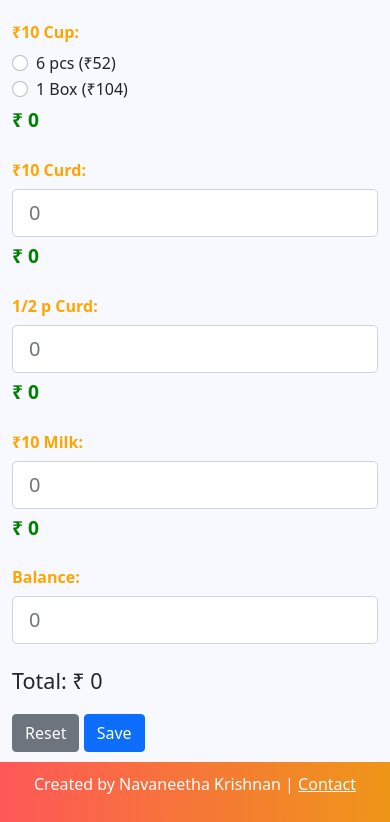
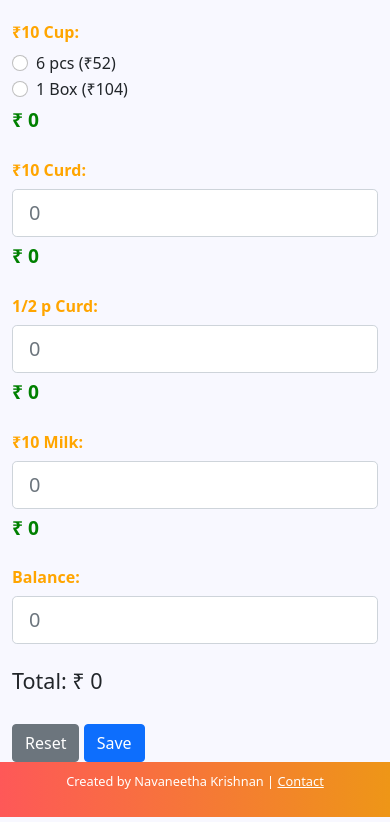
Before and after one commit to Navaneetha-Krishnan-S/ArokyaMilk_price_calculator-, a plain HTML site: page index.html in a window 390 px wide. Shown: the part 755-1577 px from the top of the page. Drawn offline with nearby package versions, Linux system fonts and the light colour scheme.

Commit message:
Update index.html

```diff
--- a/index.html
+++ b/index.html
@@ -17,6 +17,9 @@
         body {
             background-color: ghostwhite;
             min-height: 100vh;
+            display: flex;
+            flex-direction: column;
+            margin: 0;
         }
         .form-label {
             font-weight: bold;
@@ -35,14 +38,22 @@
         }
         .button-group {
             margin-top: 20px;
-            margin-bottom: 10px;
         }
         .footer {
             background: linear-gradient(to right, #FE5858, #EE9617);
-            padding: 10px;
+            padding: 15px;
             color: white;
             text-align: center;
-
+            margin-top: auto; /* Push footer to the bottom */
+        }
+        @media (max-width: 576px) {
+            .footer {
+                font-size: 0.8rem;
+                padding: 10px;
+            }
+            .button-group {
+                margin-top: 30px;
+            }
         }
     </style>
 </head>
@@ -164,7 +175,6 @@
 <div class="footer">
     <p>Created by Navaneetha Krishnan | <a href="https://navaneethakrishnan.rf.gd/" style="color: white;">Contact</a></p>
 </div>
-
 <script src="https://cdn.jsdelivr.net/npm/html2canvas@1.4.1/dist/html2canvas.min.js"></script>
 <script src="script.js"></script>
 </body>
```
